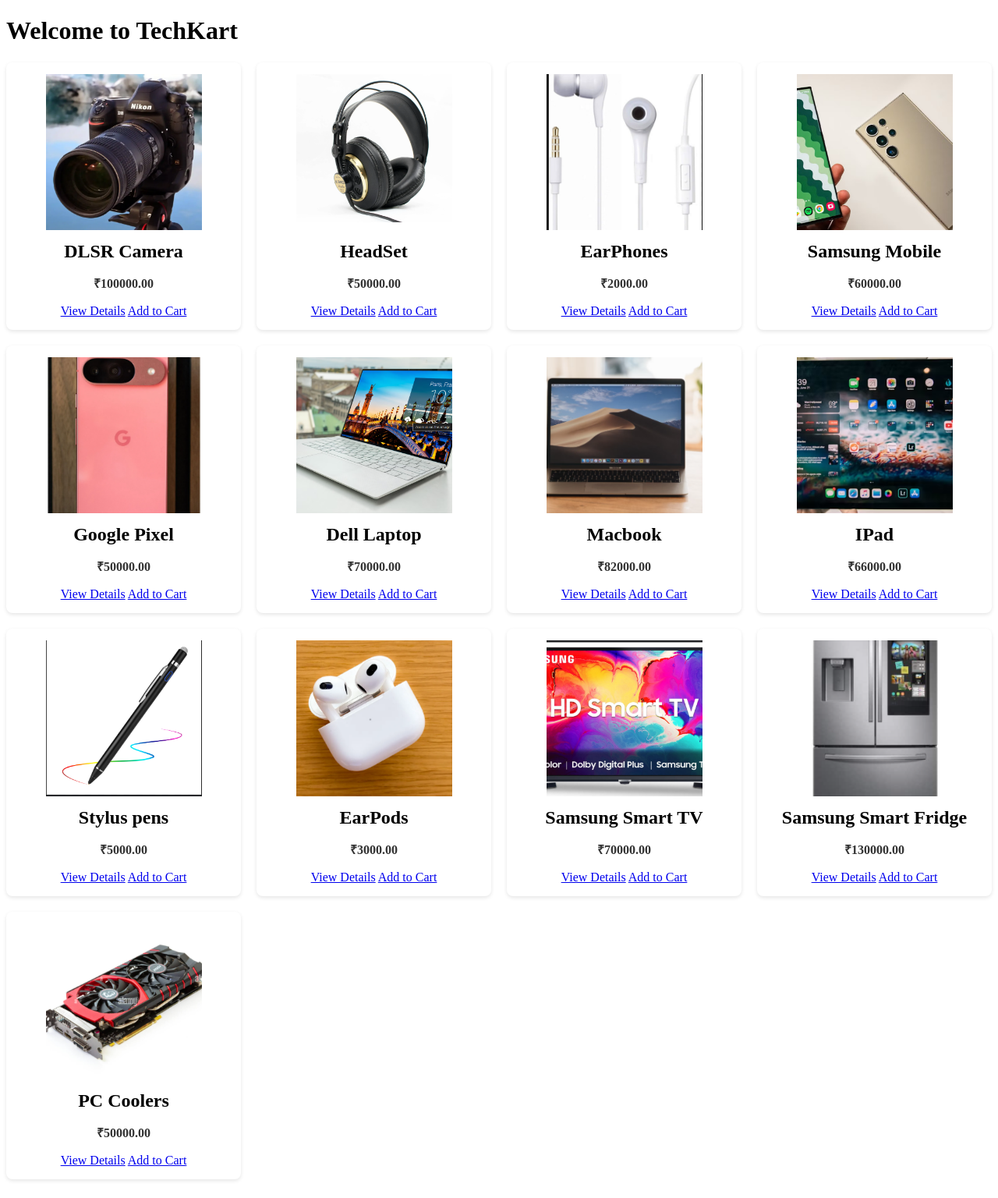
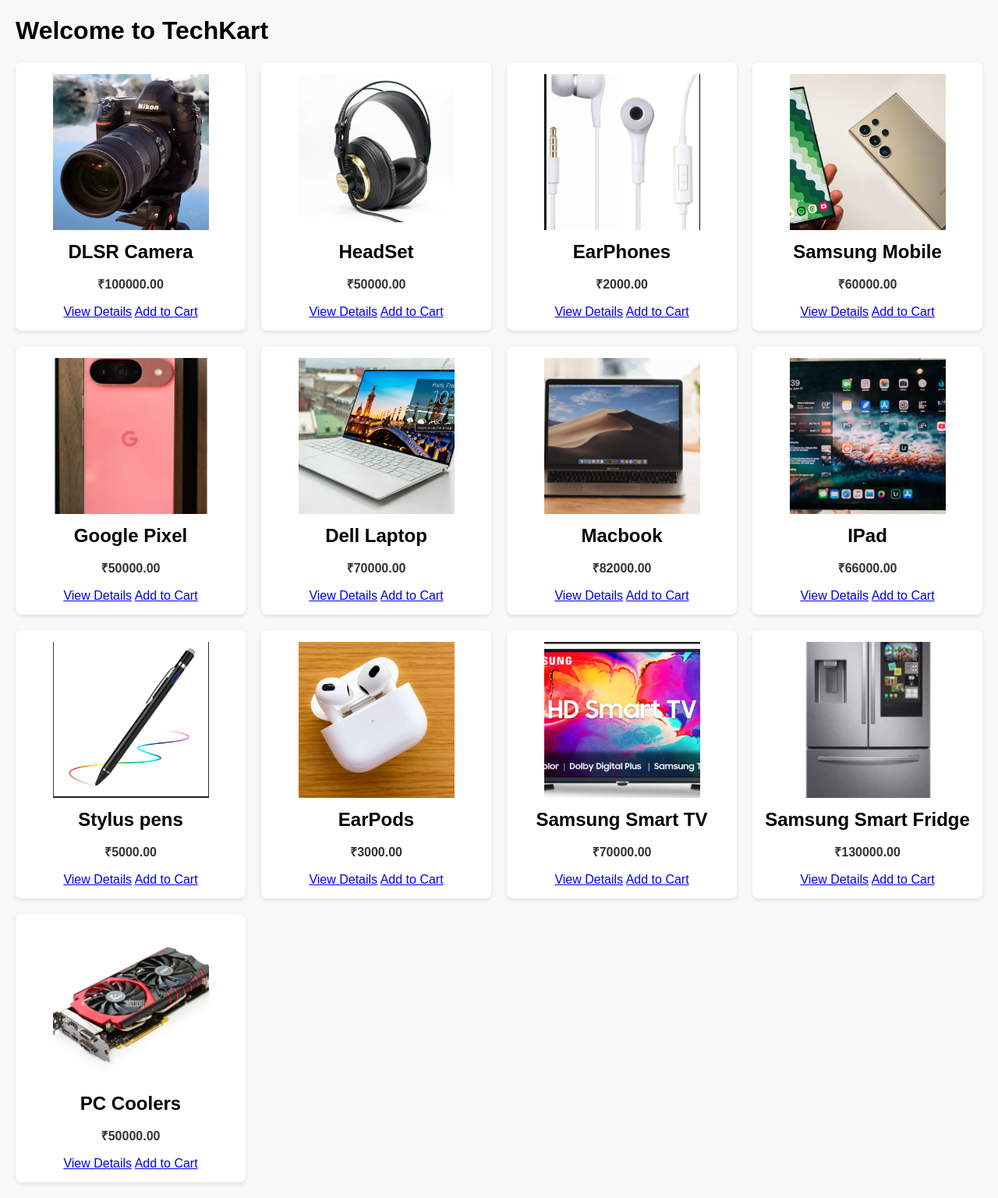
Before and after one commit to Varshitha5117/Tech_Kart, a Django app: page / in a window 1280 px wide. Shown: the whole page at 78% size. Before the commit the page ends 1514 px from the top, so only its background shows below. Run offline with Django 5.2, Linux system fonts and the light colour scheme; data comes from the database, SQL or seed files in the repository.

Commit message:
updated style.css

```diff
--- a/TechKart/static/css/style.css
+++ b/TechKart/static/css/style.css
@@ -1,4 +1,8 @@
-
+body {
+    font-family: Arial, sans-serif;
+    margin: 20px;
+    background: #f8f8f8;
+}
 
 .product-grid {
     display: grid;
```
